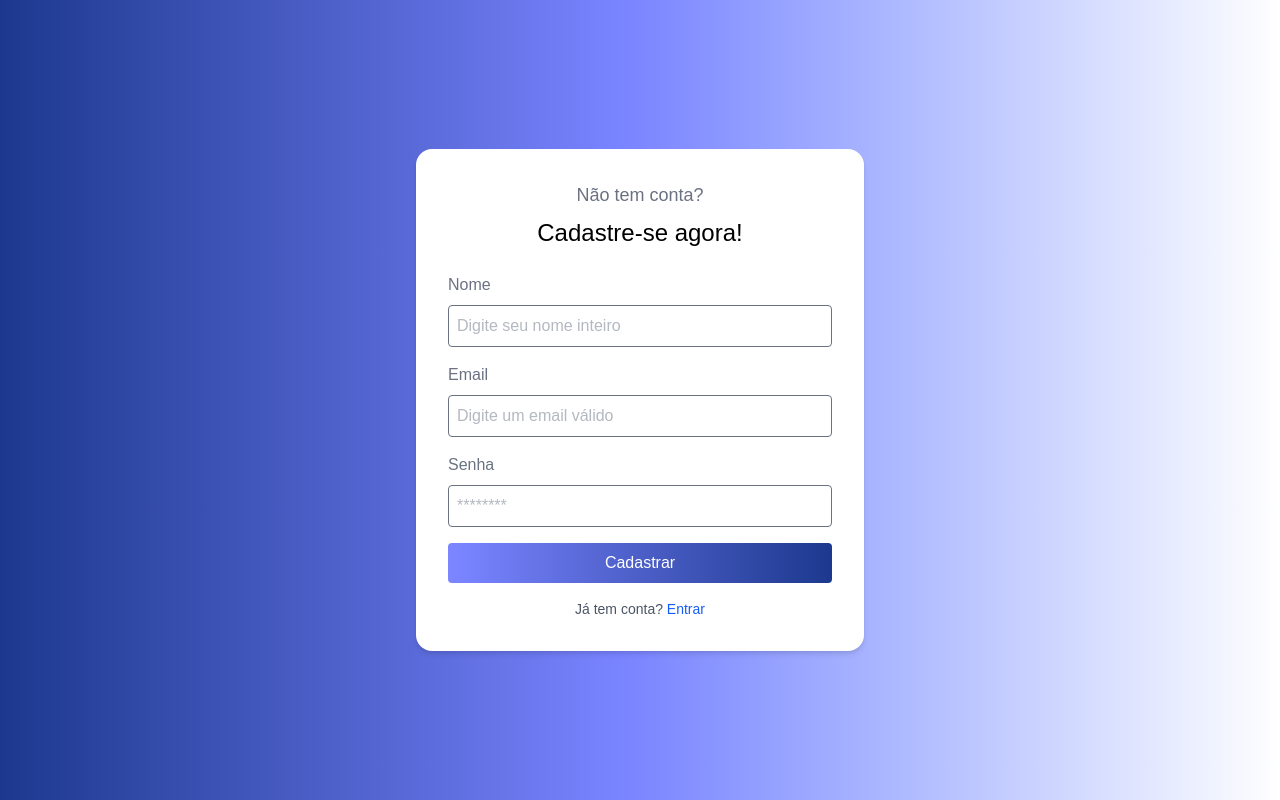
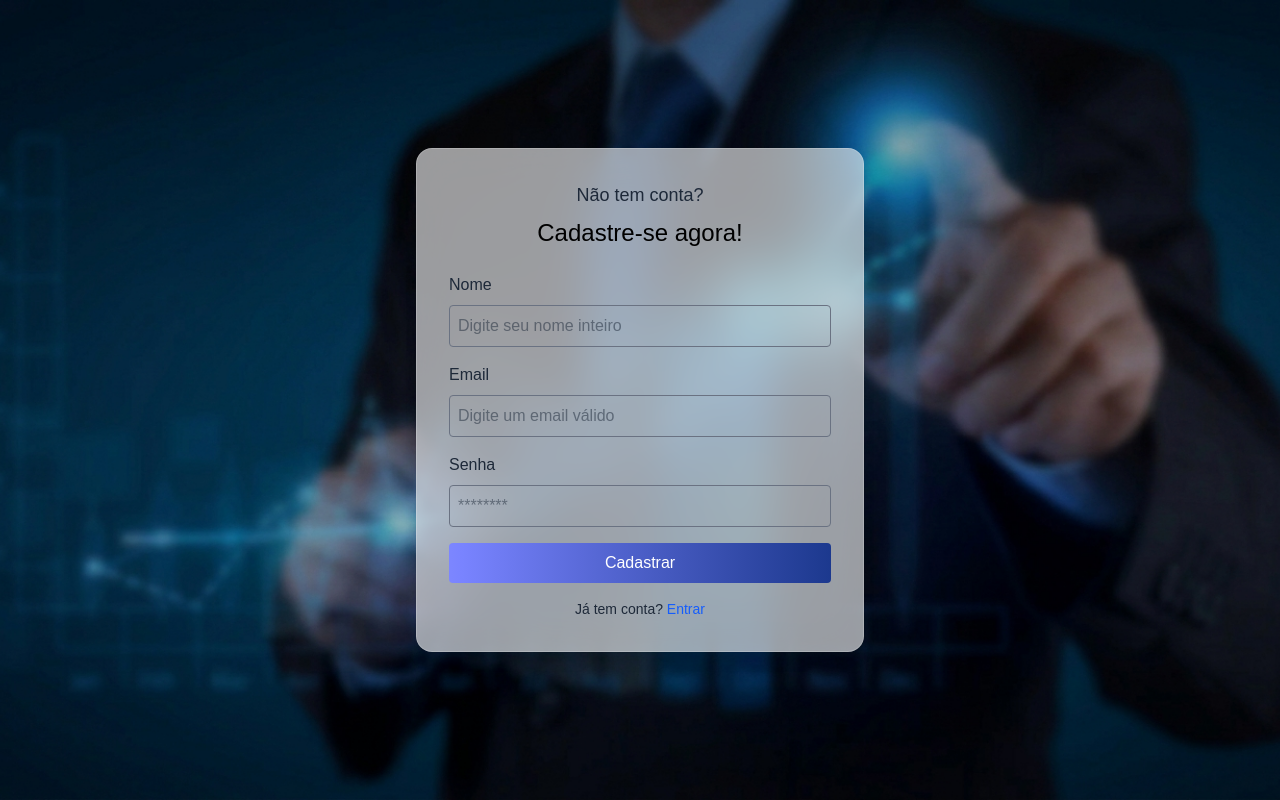
Before and after one commit to rvenzi/sistema-next, a Next.js app: page /register in a window 1280 px wide. Built offline with nearby package versions, Linux system fonts and the light colour scheme.

Commit message:
feat: enhance login and registration pages with improved styling and background image

```diff
--- a/app/login/page.tsx
+++ b/app/login/page.tsx
@@ -33,16 +33,17 @@ export default function LoginPage() {
   }
 
   return (
-    <div className="flex items-center justify-center min-h-screen bg-linear-to-r from-white via-indigo-400 to-blue-900">
+    <div className="flex items-center justify-center min-h-screen bg-linear-to-r from-white via-indigo-400 to-blue-900 bg-cover bg-center bg-no-repeat" style={{ backgroundImage: `url('/controle-financeiro.jpg')` }}
+>
             <form
                 onSubmit={handleSubmit}
-                className="bg-white p-8 rounded-2xl shadow-md w-full max-w-md backdrop:blur-md"
+                className="bg-white/60 p-8 rounded-2xl shadow-lg w-full max-w-md backdrop-blur-xl border border-white/20"
             >
-                <h1 className="text-lg text-gray-500 mb-2 text-center">Bem Vindo(a)!</h1>
+                <h1 className="text-lg text-gray-800 mb-2 text-center">Bem Vindo(a)!</h1>
                 <h2 className="text-2xl text-black mb-6 text-center">Faça login para continuar</h2>
                 {error && (<p className="rounded bg-red-50 p-2 text-sm text-red-600">{error}</p>)}
                 <div className="mb-4">
-                    <label htmlFor="email" className="text-gray-500 block mb-2">
+                    <label htmlFor="email" className="text-gray-800 block mb-2">
                         Email
                     </label>
                     <input
@@ -50,13 +51,13 @@ export default function LoginPage() {
                         id="email"
                         value={email}
                         onChange={(e) => setEmail(e.target.value)}
-                        className="w-full p-2 border text-gray-500 border-gray-500 rounded"
+                        className="w-full p-2 border text-gray-800 border-gray-500 rounded"
                         required
                         placeholder="Digite um email válido"
                     />
                 </div>
                 <div className="mb-4">
-                    <label htmlFor="password" className="text-gray-500 block mb-2">
+                    <label htmlFor="password" className="text-gray-800 block mb-2">
                         Senha
                     </label>
                     <input
@@ -64,7 +65,7 @@ export default function LoginPage() {
                         id="password"
                         value={password}
                         onChange={(e) => setPassword(e.target.value)}
-                        className="w-full p-2 border text-gray-500 border-gray-500 rounded"
+                        className="w-full p-2 border text-gray-800 border-gray-500 rounded"
                         required
                         placeholder="********"
                     />
@@ -77,7 +78,7 @@ export default function LoginPage() {
                     {loading ? "Entrando..." : "Entrar"}
                 </button>
 
-                <p className="text-center text-sm mt-4 text-gray-600">
+                <p className="text-center text-sm mt-4 text-gray-800">
                     Não tem conta?{" "}
                 <a href="/register" className="text-blue-600 hover:underline">
                     Cadastre-se
--- a/app/register/page.tsx
+++ b/app/register/page.tsx
@@ -33,16 +33,16 @@ export default function RegisterPage() {
     }
 
     return (
-        <div className="flex items-center justify-center min-h-screen bg-linear-to-l from-white via-indigo-400 to-blue-900">
+        <div className="flex items-center justify-center min-h-screen bg-linear-to-r from-white via-indigo-400 to-blue-900 bg-cover bg-center bg-no-repeat" style={{ backgroundImage: `url('/controle-financeiro.jpg')` }}>
             <form
                 onSubmit={handleSubmit}
-                className="bg-white p-8 rounded-2xl shadow-md w-full max-w-md backdrop:blur-md"
+                className="bg-white/60 p-8 rounded-2xl shadow-lg w-full max-w-md backdrop-blur-xl border border-white/20"
             >
-                <h1 className="text-lg text-gray-500 mb-2 text-center">Não tem conta?</h1>
+                <h1 className="text-lg text-gray-800 mb-2 text-center">Não tem conta?</h1>
                 <h2 className="text-2xl text-black mb-6 text-center">Cadastre-se agora!</h2>
                 {error && <p className="text-red-500 mb-4">{error}</p>}
                 <div className="mb-4">
-                    <label htmlFor="name" className="text-gray-500 block mb-2">
+                    <label htmlFor="name" className="text-gray-800 block mb-2">
                         Nome
                     </label>
                     <input
@@ -50,13 +50,13 @@ export default function RegisterPage() {
                         id="name"
                         value={name}
                         onChange={(e) => setName(e.target.value)}
-                        className="w-full p-2 border text-gray-500 border-gray-500 rounded"
+                        className="w-full p-2 border text-gray-800 border-gray-500 rounded"
                         required
                         placeholder="Digite seu nome inteiro"
                     />
                 </div>
                 <div className="mb-4">
-                    <label htmlFor="email" className="text-gray-500 block mb-2">
+                    <label htmlFor="email" className="text-gray-800 block mb-2">
                         Email
                     </label>
                     <input
@@ -64,13 +64,13 @@ export default function RegisterPage() {
                         id="email"
                         value={email}
                         onChange={(e) => setEmail(e.target.value)}
-                        className="w-full p-2 border text-gray-500 border-gray-500 rounded"
+                        className="w-full p-2 border text-gray-800 border-gray-500 rounded"
                         required
                         placeholder="Digite um email válido"
                     />
                 </div>
                 <div className="mb-4">
-                    <label htmlFor="password" className="text-gray-500 block mb-2">
+                    <label htmlFor="password" className="text-gray-800 block mb-2">
                         Senha
                     </label>
                     <input
@@ -78,7 +78,7 @@ export default function RegisterPage() {
                         id="password"
                         value={password}
                         onChange={(e) => setPassword(e.target.value)}
-                        className="w-full p-2 border text-gray-500 border-gray-500 rounded"
+                        className="w-full p-2 border text-gray-800 border-gray-500 rounded"
                         required
                         placeholder="********"
                     />
@@ -89,7 +89,7 @@ export default function RegisterPage() {
                 >
                     {loading ? "Cadastrando..." : "Cadastrar"}
                 </button>
-                <p className="text-center text-sm mt-4 text-gray-600">
+                <p className="text-center text-sm mt-4 text-gray-800">
                     Já tem conta?{" "}
                 <a href="/login" className="text-blue-600 hover:underline">
                     Entrar
```
Also changed, not shown: public/controle-financeiro.jpg (added).
